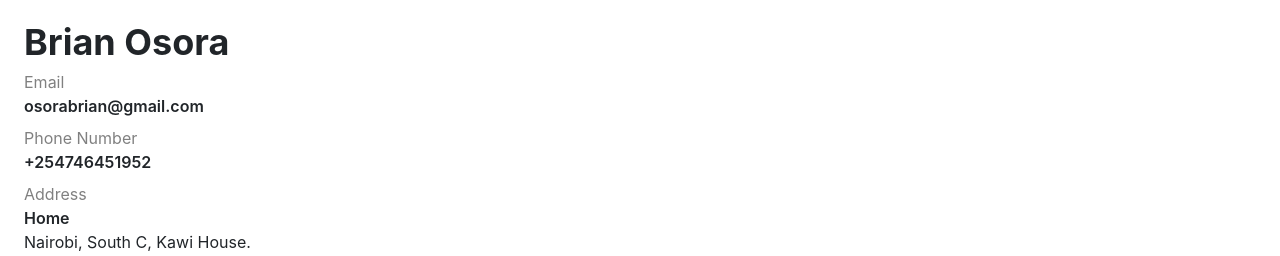
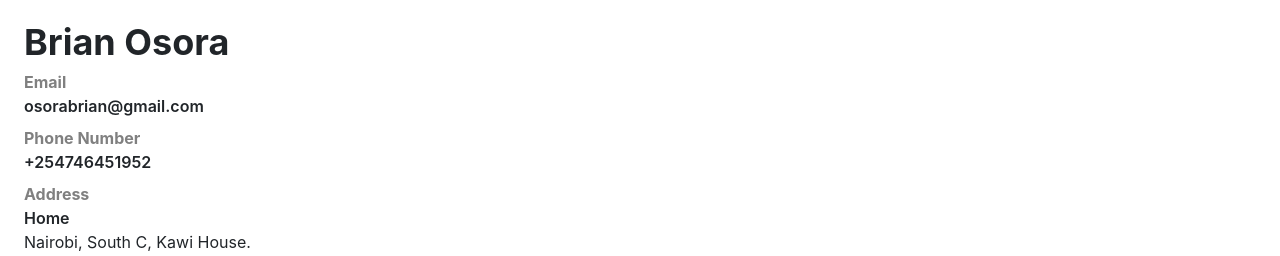
Before and after one commit to Osorabrian/AeroSkyMart, a React (Create React App) app: page /my_profile in a window 1280 px wide. Shown: the part 305-561 px from the top of the page. Built offline with nearby package versions, Linux system fonts and the light colour scheme.

Commit message:
create my profile component

```diff
--- a/src/Components/MyProfile/Profile.js
+++ b/src/Components/MyProfile/Profile.js
@@ -16,17 +16,17 @@ export default function Profile(){
                 <p className='text-4xl font-bold'>Brian Osora</p>
 
                 <div className='my-2'>
-                    <p className='text-[grey] text-bold'>Email</p>
+                    <p className='text-[grey] font-bold'>Email</p>
                     <p className='font-semibold'>osorabrian@gmail.com</p>
                 </div>
 
                 <div className='my-2'>
-                    <p className='text-[grey] text-bold'>Phone Number</p>
+                    <p className='text-[grey]  font-bold'>Phone Number</p>
                     <p className='font-semibold'>+254746451952</p>
                 </div>
 
                 <div className='my-2'>
-                    <p className='text-[grey] text-bold'>Address </p>
+                    <p className='text-[grey] font-bold'>Address </p>
                     <p className='font-semibold'>Home</p>
                     <p>Nairobi, South C, Kawi House.</p>
                 </div>
```
